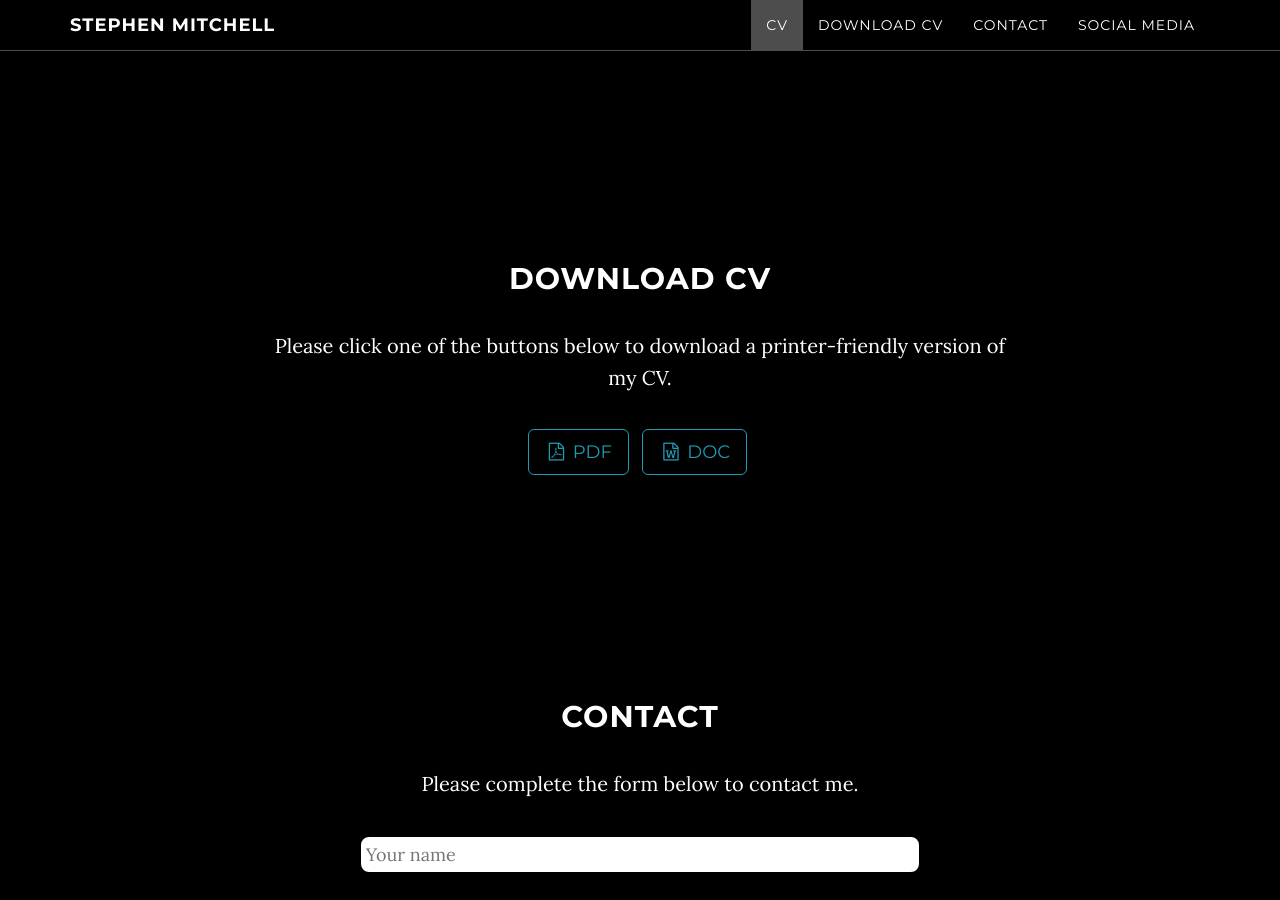
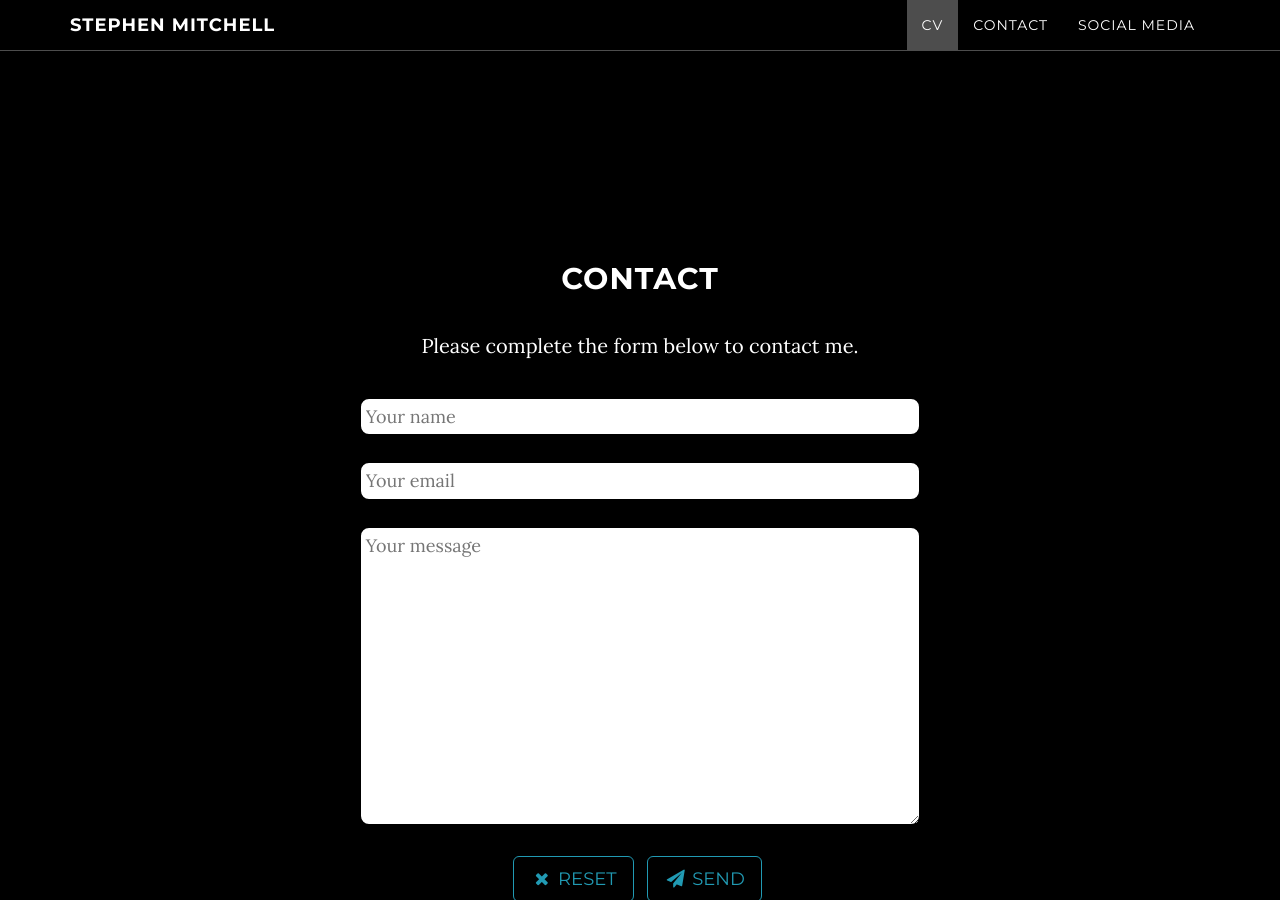
Before and after one commit to stephen-mitchell/stephen-mitchell.github.io, a Jekyll site: the page built from index.html, in a window 1280 px wide and 900 px high, scrolled down 4277 px. Built offline with Jekyll 4.4.1, drawn with Linux system fonts in a browser that asks for light colours.

Commit message:
Remove "Download CV" section

```diff
--- a/_includes/download_cv.html
+++ /dev/null
@@ -1,16 +0,0 @@
-<section id="download_cv" class="container content-section text-center">
-  <div class="row">
-    <div class="col-lg-8 col-lg-offset-2">
-      <h2>Download CV</h2>
-      <p>Please click one of the buttons below to download a printer-friendly version of my CV.</p>
-      <ul class="list-inline banner-social-buttons"> <!-- reuse style from Contact page -->
-        <li>
-          <a href="/downloads/Stephen_Mitchell-CV.pdf" target="_blank" class="btn btn-default btn-lg"><i class="fa fa-file-pdf-o fa-fw"></i> <span class="network-name">PDF</span></a>
-        </li>
-        <li>
-          <a href="/downloads/Stephen_Mitchell-CV.doc" target="_blank" class="btn btn-default btn-lg"><i class="fa fa-file-word-o fa-fw"></i> <span class="network-name">DOC</span></a>
-        </li>
-      </ul>
-    </div>
-  </div>
-</section>
--- a/_includes/nav.html
+++ b/_includes/nav.html
@@ -21,9 +21,6 @@
                         <a class="page-scroll" href="#cv">CV</a>
                     </li>
                     <li>
-                        <a class="page-scroll" href="#download_cv">Download CV</a>
-                    </li>
-                    <li>
                         <a class="page-scroll" href="#contact">Contact</a>
                     </li>
                     <li>
--- a/_layouts/default.html
+++ b/_layouts/default.html
@@ -5,7 +5,6 @@
     {% include nav.html %}
     {% include header.html %}
     {% include cv.html %}
-    {% include download_cv.html %}
     {% include contact.html %}
     {% include social_media.html %}
     {% include footer.html %}
```
Also changed, not shown: 2 other files.
